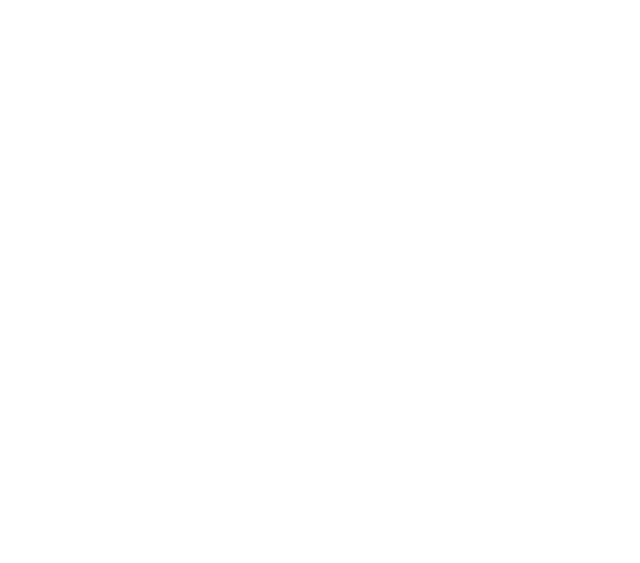
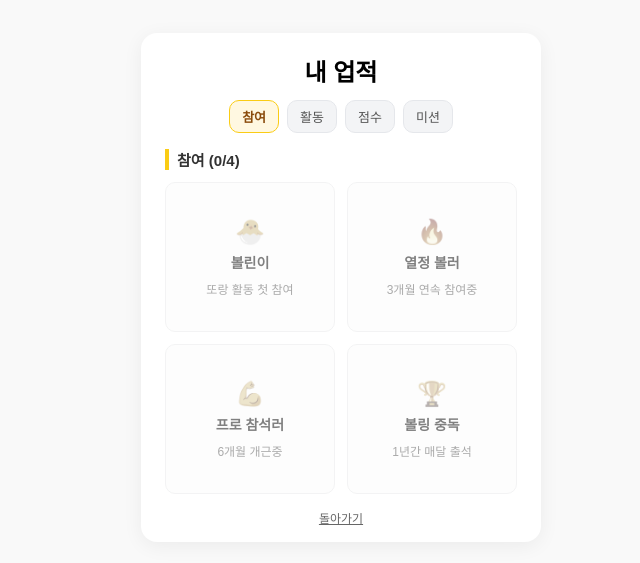
Before and after one commit to DevKyu/Torang, a React (Vite) app: page /achievements in a window 1280 px wide. Before the commit this address had no page. Shown: the part 113-676 px from the top of the page, without its empty margins (299-939 px from the left). Built offline with nearby package versions, Linux system fonts and the light colour scheme; no server answers; the database is empty.

Commit message:
feat: 내정보 업적 내용 추가

```diff
--- a/src/routes/Router.tsx
+++ b/src/routes/Router.tsx
@@ -5,6 +5,7 @@ import Reward from '../components/Reward';
 import Draw from '../components/Draw';
 import MyInfo from '../components/MyInfo';
 import Ranking from '../components/Ranking';
+import Achievements from '../components/Achievements';
 
 const Router = () => (
   <Routes>
@@ -14,6 +15,7 @@ const Router = () => (
     <Route path="/draw" element={<Draw />} />
     <Route path="/myinfo" element={<MyInfo />} />
     <Route path="/ranking" element={<Ranking />} />
+    <Route path="/achievements" element={<Achievements />} />
   </Routes>
 );
 
--- a/src/styles/myInfoStyle.tsx
+++ b/src/styles/myInfoStyle.tsx
@@ -19,11 +19,12 @@ export const MyInfoContainer = styled.div`
   background: ${COLOR.bgPage};
 `;
 
-export const MyInfoBox = styled.div`
+export const MyInfoBox = styled.div<{ variant?: 'info' | 'achievements' }>`
   position: relative;
   width: 90%;
   max-width: 400px;
-  padding: 20px 24px 16px;
+  padding: ${({ variant }) =>
+    variant === 'achievements' ? '20px 12px 16px' : '20px 24px 16px'};
   border-radius: 16px;
   background: #fff;
   box-shadow: ${glass()};
@@ -198,6 +199,26 @@ export const Badge = styled.span`
   }
 `;
 
+export const BadgeButton = styled(Badge)`
+  cursor: pointer;
+  background: #fff8e1;
+  color: #8a4b0b;
+  font-weight: 600;
+  letter-spacing: 0.2px;
+  display: inline-flex;
+  align-items: center;
+  gap: 4px;
+  border: 1px solid #facc15;
+  padding: 4px 10px;
+  transition: all 0.2s ease;
+
+  &:hover {
+    background: #ffefc1;
+    transform: translateY(-1px);
+    box-shadow: 0 2px 6px rgba(0, 0, 0, 0.08);
+  }
+`;
+
 export const DiffBadge = styled.span<{ color?: string }>`
   font-size: 12px;
   font-weight: 500;
--- a/src/types/UserInfo.ts
+++ b/src/types/UserInfo.ts
@@ -13,6 +13,7 @@ export type UserTargets = {
 
 export type UserInfo = {
   name: string;
+  join: string;
   pin: number;
   type: 'Member' | 'Associate';
   scores?: UserScores;
```
Also changed, not shown: src/components/MyInfo.tsx (+9 -0 lines).
